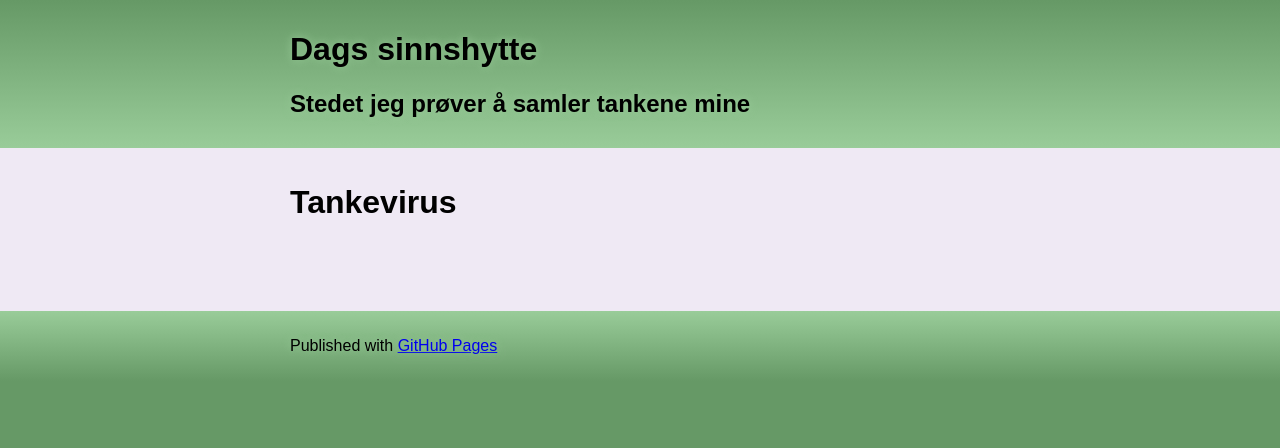
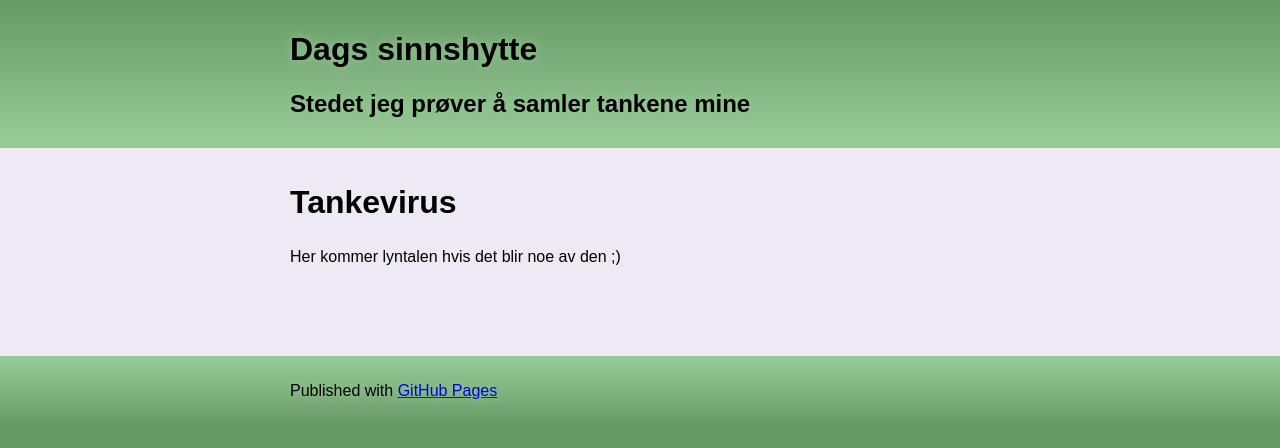
Before and after one commit to dagfs/dagfs.github.io, a Jekyll site: the page built from artikler/tankevirus.md, in a window 1280 px wide. Shown: the top 448 px of the page. Built offline with Jekyll 4.4.1, drawn with Linux system fonts in a browser that asks for light colours; our own code applies the rules of GitHub Pages for plain Markdown files.

Commit message:
Update tankevirus.md

```diff
--- a/artikler/tankevirus.md
+++ b/artikler/tankevirus.md
@@ -1 +1,3 @@
 # Tankevirus
+
+Her kommer lyntalen hvis det blir noe av den ;)
```
